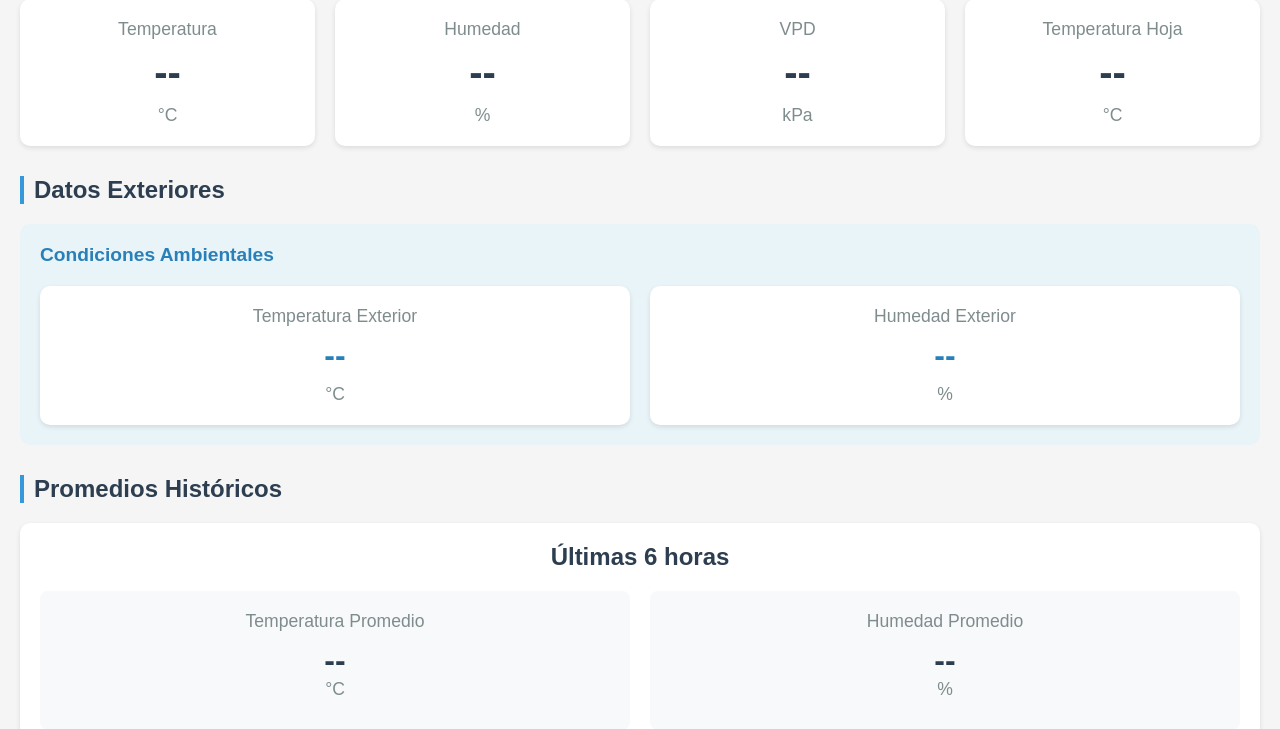
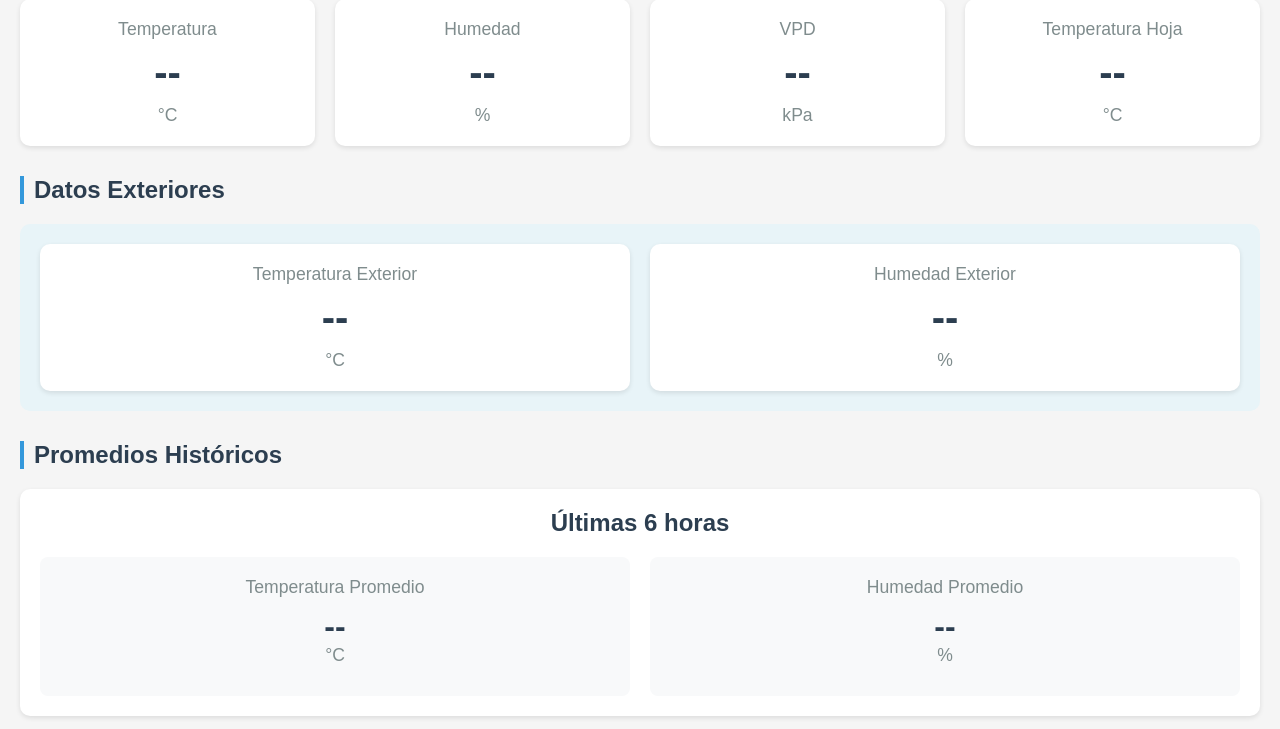
Before and after one commit to jereantequera/Autocann, a Flask app: page / in a window 1280 px wide. Shown: the part 89-818 px from the top of the page. Run offline with Flask 3, Linux system fonts and the light colour scheme; data that the repository does not hold is empty.

Commit message:
Refactor index.html to improve class naming and remove unnecessary elements

```diff
--- a/scripts/templates/index.html
+++ b/scripts/templates/index.html
@@ -45,11 +45,6 @@
             padding: 20px;
             border-radius: 10px;
             margin-bottom: 30px;
-        }
-        .outdoor-title {
-            color: #2980b9;
-            margin: 0 0 20px 0;
-            font-size: 1.2em;
         }
         .outdoor-values {
             display: grid;
@@ -155,17 +150,16 @@
 
     <h2 class="section-title">Datos Exteriores</h2>
     <div class="outdoor-data">
-        <h3 class="outdoor-title">Condiciones Ambientales</h3>
         <div class="outdoor-values">
             <div class="outdoor-card">
-                <div class="outdoor-label">Temperatura Exterior</div>
-                <div class="outdoor-value" id="current-outdoor-temp">--</div>
-                <div class="outdoor-label">°C</div>
+                <div class="data-label">Temperatura Exterior</div>
+                <div class="data-value" id="current-outdoor-temp">--</div>
+                <div class="data-label">°C</div>
             </div>
             <div class="outdoor-card">
-                <div class="outdoor-label">Humedad Exterior</div>
-                <div class="outdoor-value" id="current-outdoor-humidity">--</div>
-                <div class="outdoor-label">%</div>
+                <div class="data-label">Humedad Exterior</div>
+                <div class="data-value" id="current-outdoor-humidity">--</div>
+                <div class="data-label">%</div>
             </div>
         </div>
     </div>
```
